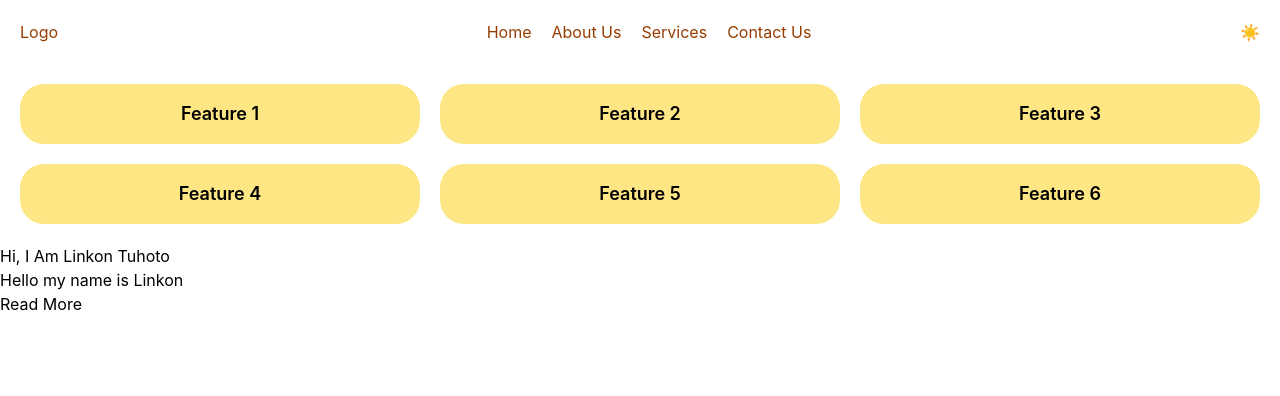
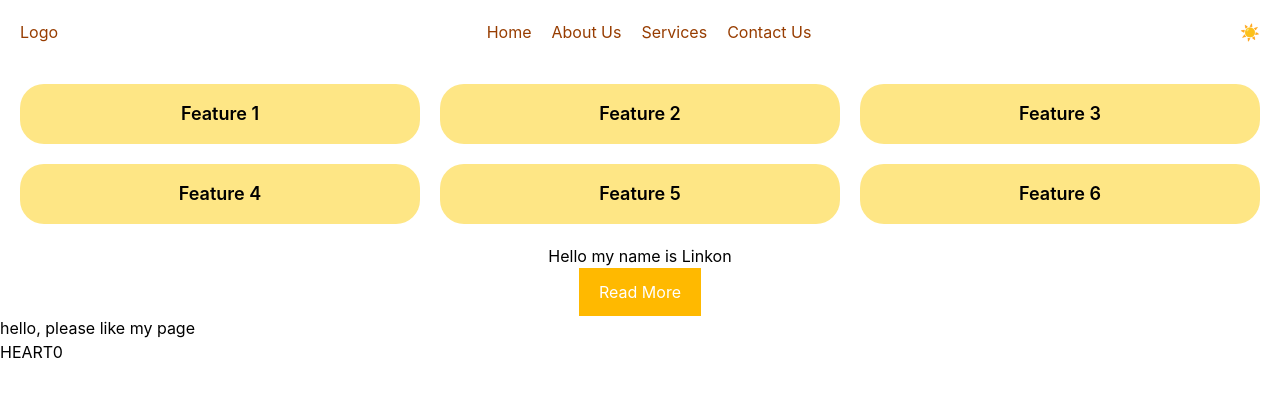
Before and after one commit to Linkon-Tuhoto/react-basics, a React app: page / in a window 1280 px wide. Shown: the top 396 px of the page. Built offline with nearby package versions, Linux system fonts and the light colour scheme; the HTML template or start-up script is replaced by a standard one.

Commit message:
learnt useState

```diff
--- a/src/components/About.jsx
+++ b/src/components/About.jsx
@@ -4,13 +4,20 @@ import React from 'react';
 
 function About() {
     const[Show, setShow] = useState(false);
+    const[like, setlike] = useState(0);
   return (
     <>
-    <div>
+    <div className="text-center">
         <p>Hello my name is Linkon <br/>
             {Show && "And am a frontend developer"}
         </p>
-        <button onClick={() => setShow(!Show)}>Read More</button>
+        <button onClick={() => setShow(!Show)} className="bg-amber-400 px-5 py-3 text-white">Read More</button>
+    </div>
+
+    {/*plus 1 like */}
+    <div>
+      <p>hello, please like my page </p>
+      <button onClick={() => setlike(like + 1)}>HEART{like}</button>
     </div>
     </>
   );
--- a/src/components/Header.jsx
+++ b/src/components/Header.jsx
@@ -43,12 +43,6 @@ function Header(){
         </div>
 
         {/*About Me*/}
-        <div>
-            <p>
-                Hi, I Am Linkon Tuhoto
-                {}
-            </p>
-        </div>
         </div>
     );
 }
```
